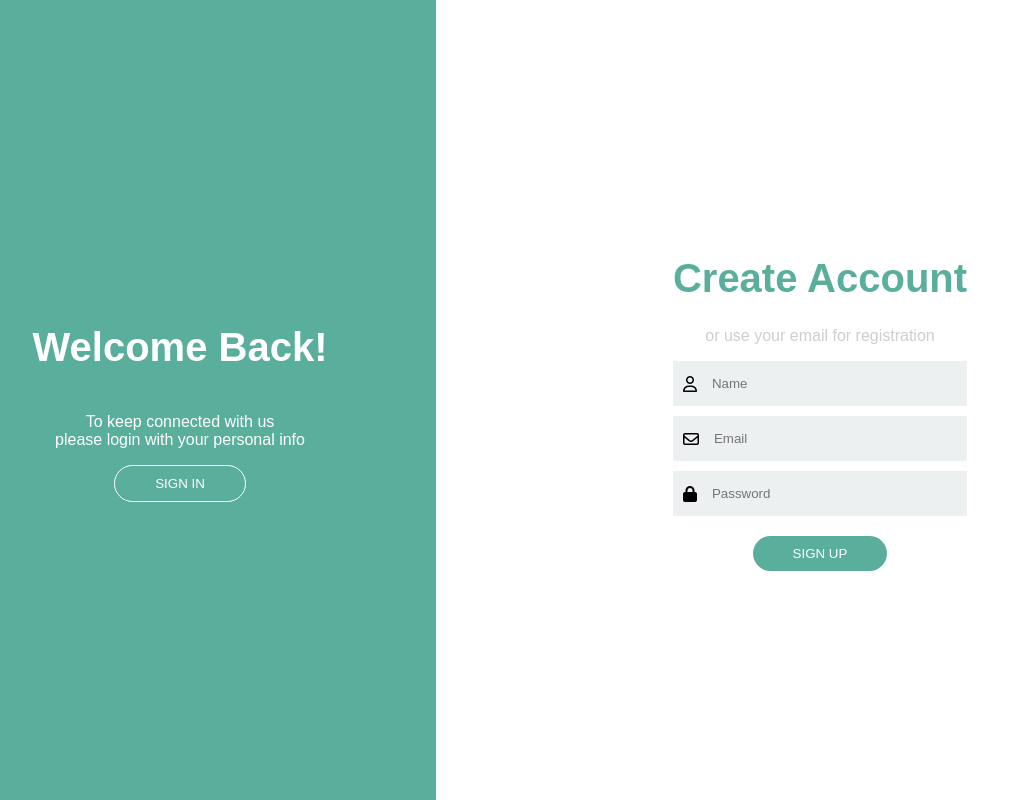
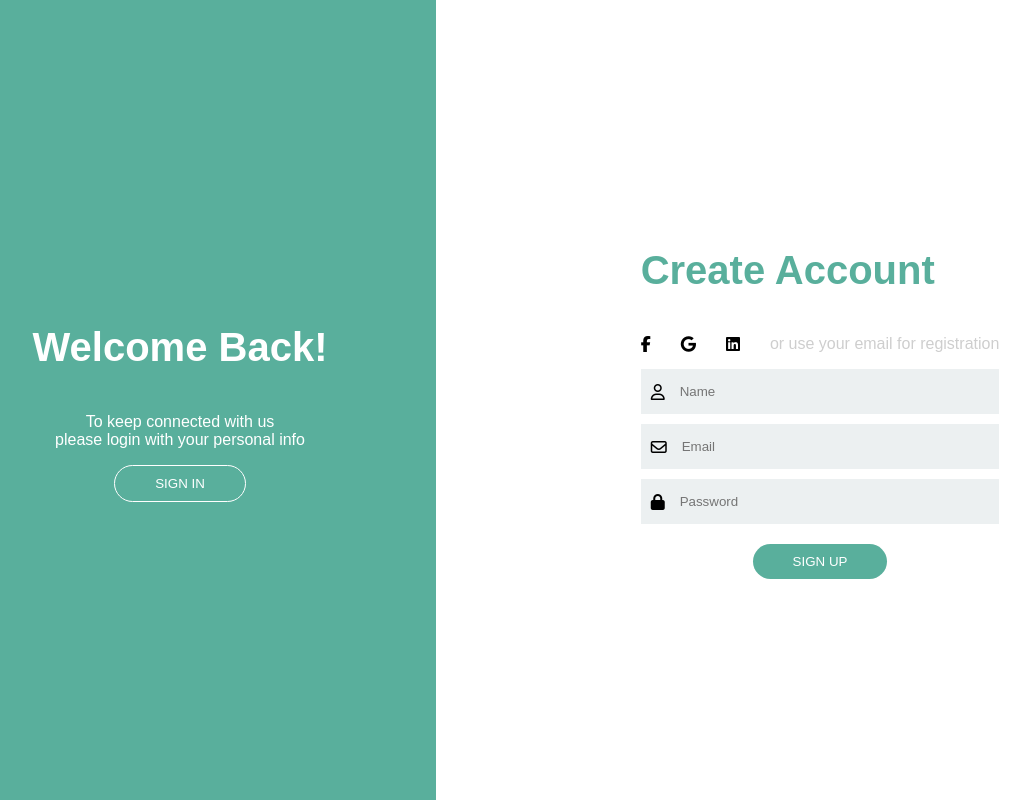
Before and after one commit to saudeworld/digital-college-aula-experimental, a plain HTML site: page registro/index.html in a window 1280 px wide. Shown: the whole page, without its empty margins (76-1106 px from the left). Drawn offline with Linux system fonts and the light colour scheme.

Commit message:
adicionando icones redes sociais

```diff
--- a/registro/index.html
+++ b/registro/index.html
@@ -21,6 +21,16 @@
             <div class="formulario">
                 <div class="topo">
                     <h1>Create Account</h1>
+                    <div class="rede-sociais">
+                        <div class="icone">
+                            <i class="fa-brands fa-facebook-f"></i>
+                        </div>
+                        <div class="icone">
+                            <i class="fa-brands fa-google"></i>
+                        </div>
+                        <div class="icone">
+                            <i class="fa-brands fa-linkedin"></i>
+                        </div>
                     <p>or use your email for registration</p>
                 </div>
                 <div class="meio">
--- a/registro/style.css
+++ b/registro/style.css
@@ -89,3 +89,21 @@ body {
     padding: 10px 40px;
     border-radius: 25px;
 }
+
+.container .direita .formulario .topo .rede-sociais {
+    display: flex;
+    justify-content: center;
+    align-items: center;
+    gap: 30px;
+}
+
+.container .direita .formulario .topo .rede-sociais .icone {
+    border: 1px solid #cecece
+    width: 40px;
+    height: 40px;
+    display: flex;
+    justify-content: center;
+    align-items: center;
+    border-radius: 50%;
+
+}
```
